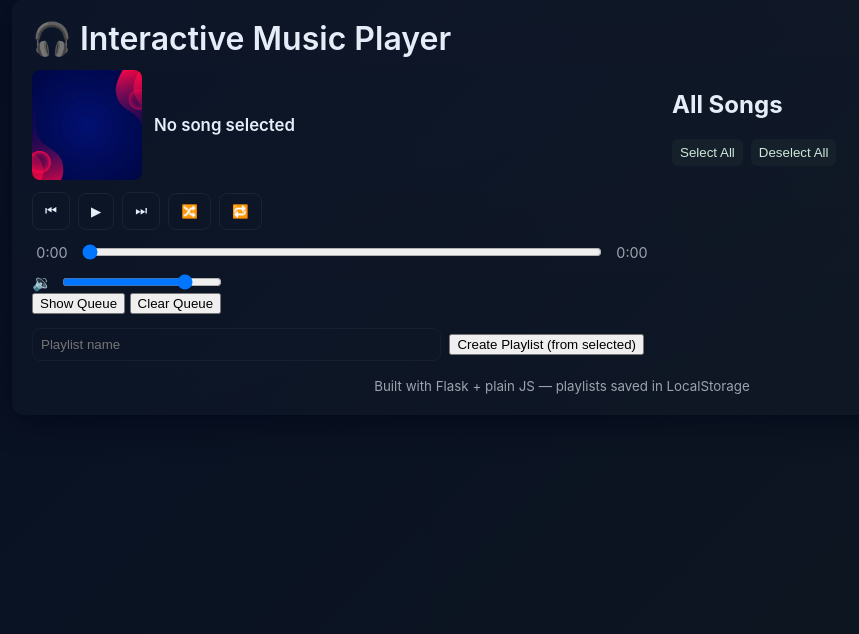
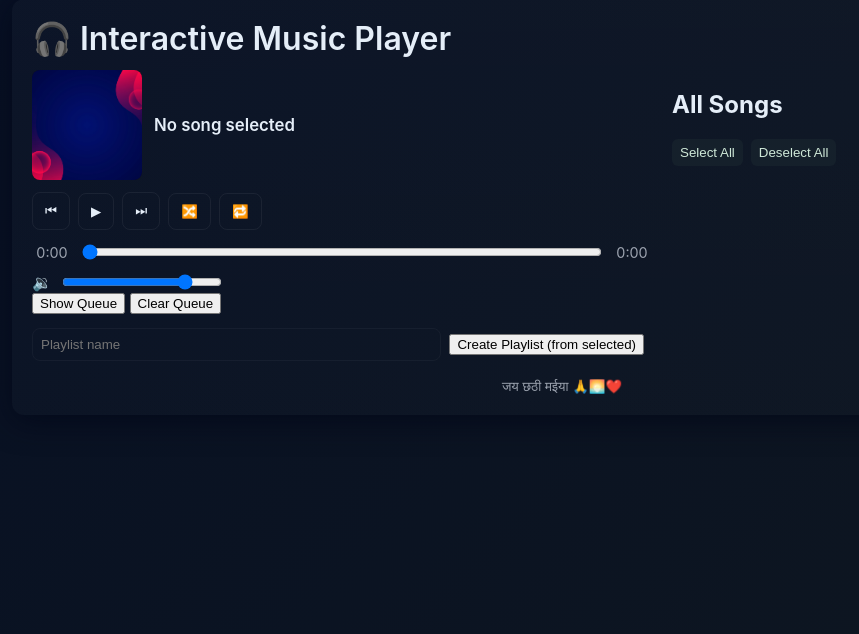
Before and after one commit to Anish9345/music_player, a Flask app: template templates/index.html in a window 1280 px wide. Shown: the part 25-659 px from the top of the page, without its empty margins (78-937 px from the left). Run offline with Flask 3, Linux system fonts and the light colour scheme; the template is opened without the code that fills it, so the values that code supplies are empty; some libraries are stand-ins or nearby versions.

Commit message:
Update index.html

```diff
--- a/templates/index.html
+++ b/templates/index.html
@@ -65,7 +65,7 @@
     </main>
 
     <footer>
-      <small>Built with Flask + plain JS — playlists saved in LocalStorage</small>
+      <small>जय छठी मईया 🙏🌅❤️</small>
     </footer>
   </div>
 
```
